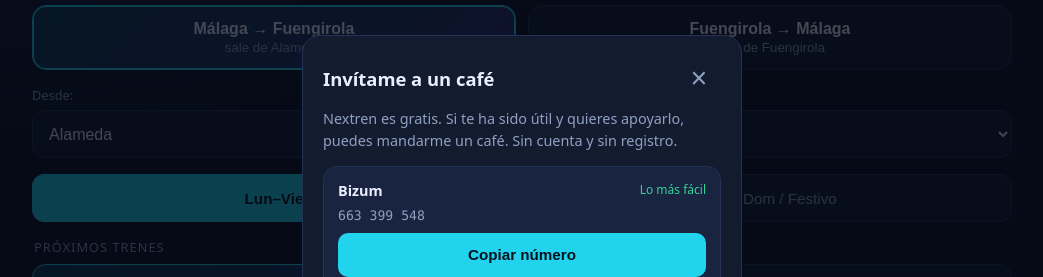
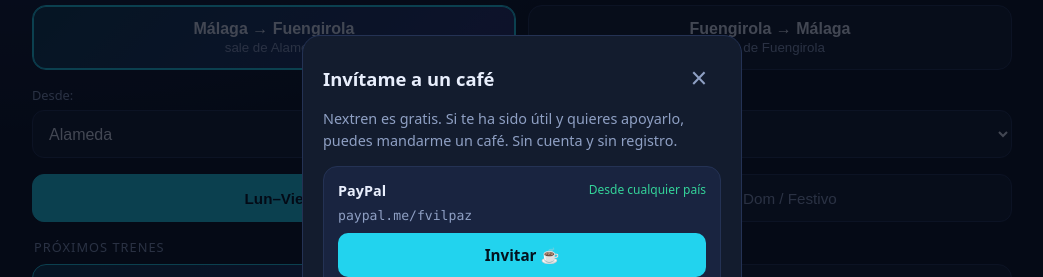
Before and after one commit to fvilpaz/nextren, a plain HTML site: page index.html in a window 1280 px wide. Both pictures are taken after a click on the button 1062 px from the left and 46 px from the top of the page. Shown: the part 85-362 px from the top of the page, without its empty margins (118-1161 px from the left). Drawn offline with Linux system fonts and the light colour scheme.

Commit message:
cafe: PayPal en lugar de Bizum (no publicar el movil en un repo publico)
Tarjeta de PayPal con enlace a paypal.me; textos ES/EN; el JS de copiar
solo engancha botones; sube la cache del service worker a v21.

Co-Authored-By: Claude Sonnet 5.5 <noreply@anthropic.com>

```diff
--- a/app.js
+++ b/app.js
@@ -95,7 +95,7 @@ $("cafe-btn").onclick = () => dlg.showModal();
 $("cafe-top").onclick = () => dlg.showModal();
 $("cafe-close").onclick = () => dlg.close();
 dlg.addEventListener("click", e => { if (e.target === dlg) dlg.close(); }); // clic fuera = cerrar
-document.querySelectorAll(".cafe-copy").forEach(b => b.onclick = async () => {
+document.querySelectorAll("button.cafe-copy").forEach(b => b.onclick = async () => {
   try { await navigator.clipboard.writeText(b.dataset.addr); b.textContent = tx("copied"); }
   catch { b.textContent = tx("copyFail"); }
   setTimeout(() => { b.textContent = tx(b.dataset.i18n); }, 1600);
--- a/i18n.js
+++ b/i18n.js
@@ -28,6 +28,8 @@ const TXT = {
     "link.projects": "Otros proyectos",
     "cafe.btn": "Invítame a un café",
     "cafe.p": "Nextren es gratis. Si te ha sido útil y quieres apoyarlo, puedes mandarme un café. Sin cuenta y sin registro.",
+    "cafe.pp": "Desde cualquier país",
+    "cafe.go": "Invitar ☕",
     "cafe.easy": "Lo más fácil",
     "cafe.fee1": "Fees mínimas",
     "cafe.fee2": "Fees casi 0",
@@ -64,6 +66,8 @@ const TXT = {
     "link.projects": "Other projects",
     "cafe.btn": "Buy me a coffee",
     "cafe.p": "Nextren is free. If it has been useful and you want to support it, you can send me a coffee. No account, no sign-up.",
+    "cafe.pp": "From any country",
+    "cafe.go": "Treat me ☕",
     "cafe.easy": "Easiest (Spain)",
     "cafe.fee1": "Minimal fees",
     "cafe.fee2": "Almost zero fees",
--- a/index.html
+++ b/index.html
@@ -98,9 +98,9 @@
   </div>
   <p class="cafe-p" data-i18n="cafe.p">Nextren es gratis. Si te ha sido útil y quieres apoyarlo, puedes mandarme un café. Sin cuenta y sin registro.</p>
   <div class="cafe-card">
-    <div class="cafe-top"><span>Bizum</span><small data-i18n="cafe.easy">Lo más fácil</small></div>
-    <div class="cafe-addr">663 399 548</div>
-    <button type="button" class="cafe-copy" data-addr="663399548" data-i18n="copy.num">Copiar número</button>
+    <div class="cafe-top"><span>PayPal</span><small data-i18n="cafe.pp">Desde cualquier país</small></div>
+    <div class="cafe-addr">paypal.me/fvilpaz</div>
+    <a class="cafe-copy cafe-go" href="https://paypal.me/fvilpaz" target="_blank" rel="noopener" data-i18n="cafe.go">Invitar ☕</a>
   </div>
   <div class="cafe-card">
     <div class="cafe-top"><span>USDC · Polygon / Base</span><small data-i18n="cafe.fee1">Fees mínimas</small></div>
--- a/style.css
+++ b/style.css
@@ -90,6 +90,7 @@ dialog::backdrop{background:var(--shade)}
 .cafe-p{color:var(--mut);font-size:.9rem;line-height:1.5;margin-bottom:14px}
 .cafe-card{background:var(--card2);border:1px solid var(--line);border-radius:14px;padding:14px;margin-bottom:10px}
 .cafe-top{display:flex;justify-content:space-between;gap:8px;font-weight:700;font-size:.9rem}
+a.cafe-go{display:flex;align-items:center;justify-content:center;text-decoration:none}
 .cafe-top small{color:var(--ok);font-weight:500}
 .cafe-addr{margin:8px 0 10px;font-family:ui-monospace,Consolas,monospace;font-size:.82rem;color:var(--mut);word-break:break-all}
 .cafe-copy{width:100%;min-height:44px;background:var(--acc);color:var(--on-acc);border:0;border-radius:10px;font-weight:700;font-size:.95rem;cursor:pointer}
--- a/sw.js
+++ b/sw.js
@@ -1,6 +1,6 @@
 // Service worker de Nextren: guarda la app para que abra sin conexión.
 // Al cambiar cualquier archivo de la app, subir el número de VERSION.
-const VERSION = "nextren-v20";
+const VERSION = "nextren-v21";
 const FILES = ["./", "./index.html", "./style.css", "./app.js", "./theme.js", "./festivos.js", "./i18n.js", "./manifest.webmanifest", "./icon-192.png", "./icon-512.png"];
 
 self.addEventListener("install", e => {
```
